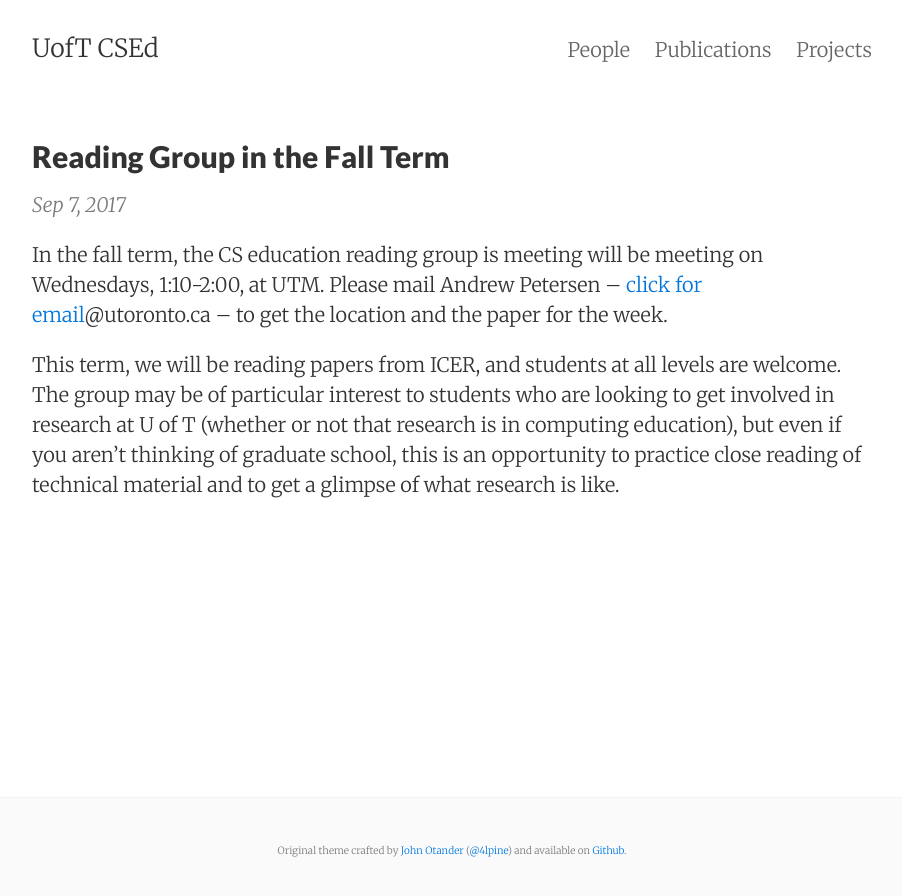
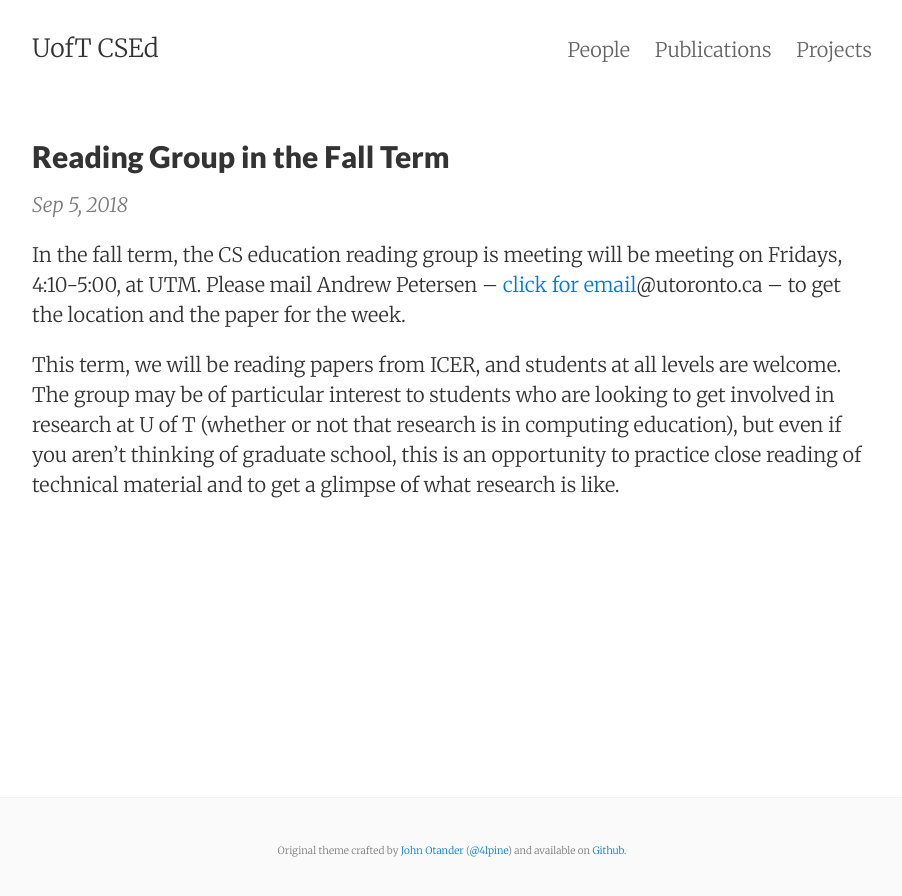
Before and after one commit to uoftcsed/uoftcsed.github.io, a Jekyll site: the page built from _posts/2018-09-05-fall-reading-group.md, in a window 1280 px wide. Shown: the top 896 px of the page, without its empty margins (188-1090 px from the left). Built offline with Jekyll 4.4.1, drawn with Linux system fonts in a browser that asks for light colours.

Commit message:
Fall reading group

```diff
--- a/_posts/2017-09-07-fall-reading-group.md
+++ b/_posts/2018-09-05-fall-reading-group.md
@@ -1,12 +1,12 @@
 ---
 layout:     post
 title:      Reading Group in the Fall Term
-date:       2017-09-07 14:51:00
-summary:    The CS Education reading group is meeting on Wednesdays at 1:00 in the fall.
+date:       2018-09-05 08:41:00
+summary:    The CS Education reading group is meeting on Fridays at 4:00 in the fall.
 categories: events
 ---
 
-In the fall term, the CS education reading group is meeting will be meeting on Wednesdays, 1:10-2:00, at UTM. Please
+In the fall term, the CS education reading group is meeting will be meeting on Fridays, 4:10-5:00, at UTM. Please
 mail Andrew Petersen -- <a href="http://www.google.com/recaptcha/mailhide/d?k=01sjrekIlgx4_YtV4ia9VrGw==&amp;c=uGG3x473tkr4Pk3ik9I5cUso2YMW7O_UqilRByYQpio=" onclick="window.open('http://www.google.com/recaptcha/mailhide/d?k\07501sjrekIlgx4_YtV4ia9VrGw\75\75\46c\75uGG3x473tkr4Pk3ik9I5cUso2YMW7O_UqilRByYQpio\075', '', 'toolbar=0,scrollbars=0,location=0,statusbar=0,menubar=0,resizable=0,width=500,height=300'); return false;" title="Reveal this e-mail address">click for email</a>@utoronto.ca -- to get the location and the paper for the week.
 
 This term, we will be reading papers from ICER, and students at all levels are welcome. The group may be of particular interest to students who are looking to get involved in research at U of T (whether or not that research is in computing education), but even if you aren't thinking of graduate school, this is an opportunity to practice close reading of technical material and to get a glimpse of what research is like.
```
